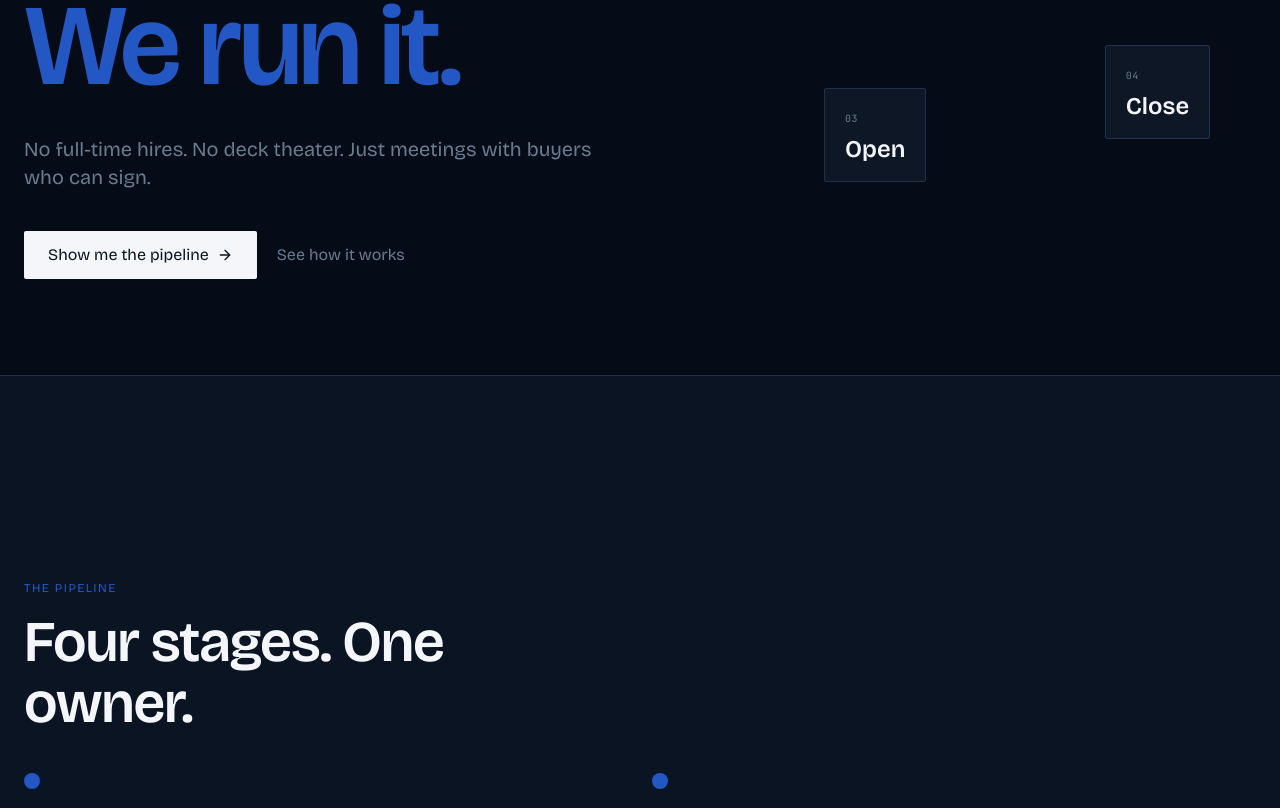
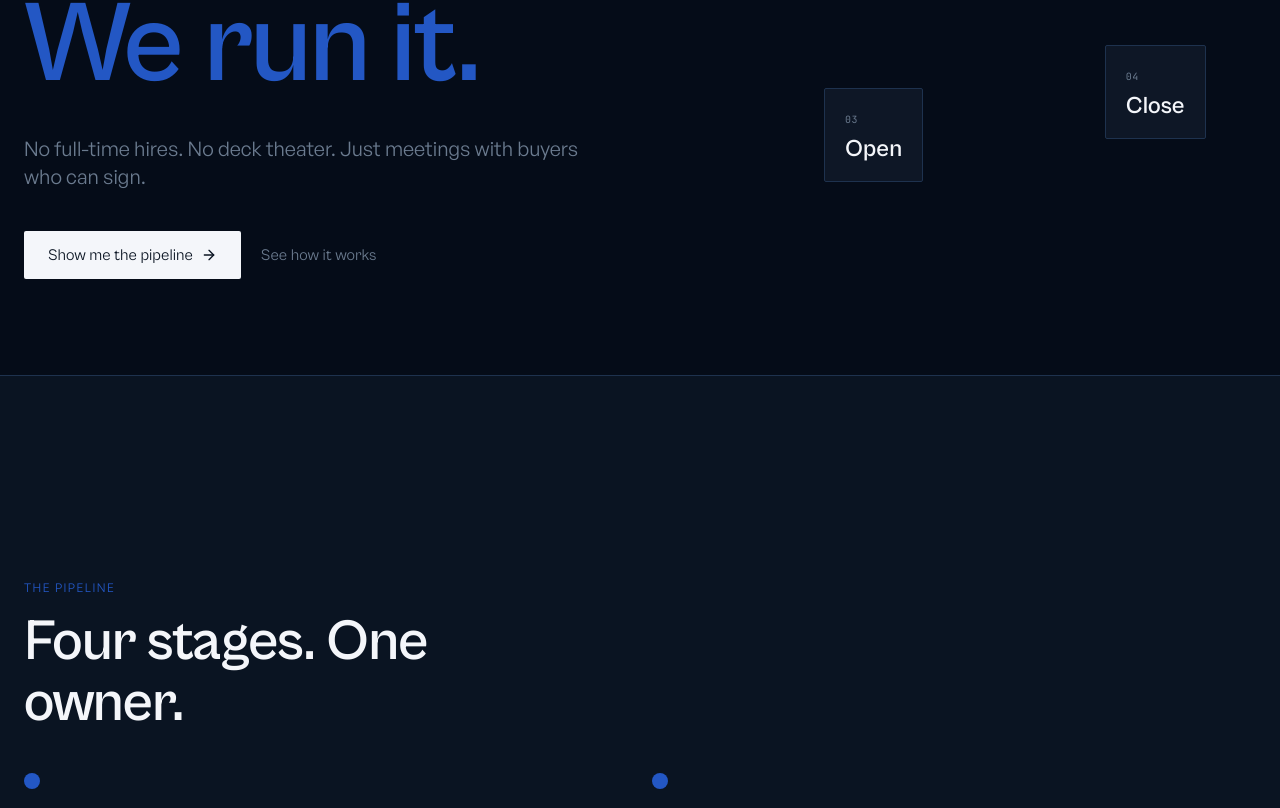
Before and after one commit to alishaheen-png/propelbd-molten, a Next.js app: page / in a window 1280 px wide. Shown: the part 452-1260 px from the top of the page. Built offline with nearby package versions, Linux system fonts and the light colour scheme.

Commit message:
fonts: self-host Cabinet Grotesk (display) + General Sans (body), kill generic Bricolage (autopsy #4)

```diff
--- a/app/globals.css
+++ b/app/globals.css
@@ -3,8 +3,11 @@
 @tailwind utilities;
 
 :root {
-  --font-bricolage: "Bricolage Grotesk", system-ui, sans-serif;
-  --font-jetbrains: "JetBrains Mono", monospace;
+  /* self-hosted per V3_AUTOPSY #4: display=Cabinet Grotesk, body=General Sans.
+     next/font sets --font-display / --font-body / --font-jetbrains on <html>. */
+  --font-display-stack: var(--font-display), "Cabinet Grotesk", system-ui, sans-serif;
+  --font-body-stack: var(--font-body), "General Sans", system-ui, sans-serif;
+  --font-bricolage: var(--font-display), "Cabinet Grotesk", system-ui, sans-serif; /* legacy alias -> Cabinet */
   --radius-editorial: 2px;
 }
 
@@ -13,12 +16,16 @@ html {
 }
 
 body {
-  font-family: var(--font-bricolage);
+  font-family: var(--font-body-stack);
   background-color: #0A1422;
   color: #F4F6FA;
   -webkit-font-smoothing: antialiased;
   -moz-osx-font-smoothing: grayscale;
   text-align: left;
+}
+
+h1, h2, h3, h4, h5, h6 {
+  font-family: var(--font-display-stack);
 }
 
 ::selection {
--- a/app/layout.tsx
+++ b/app/layout.tsx
@@ -1,12 +1,21 @@
 import type { Metadata } from "next";
-import { Bricolage_Grotesque, JetBrains_Mono } from "next/font/google";
+import localFont from "next/font/local";
+import { JetBrains_Mono } from "next/font/google";
 import "./globals.css";
 
-const bricolage = Bricolage_Grotesque({
-  subsets: ["latin"],
-  variable: "--font-bricolage",
+// Self-hosted per V3_AUTOPSY #4 (kill the single generic web-font look).
+const cabinet = localFont({
+  src: "../public/fonts/CabinetGrotesk-Variable.woff2",
+  variable: "--font-display",
   display: "swap",
-  weight: ["300", "400", "500", "600", "700"],
+  weight: "100 900",
+});
+
+const generalSans = localFont({
+  src: "../public/fonts/GeneralSans-Variable.woff2",
+  variable: "--font-body",
+  display: "swap",
+  weight: "200 700",
 });
 
 const jetbrains = JetBrains_Mono({
@@ -41,7 +50,7 @@ export default function RootLayout({
   children: React.ReactNode;
 }>) {
   return (
-    <html lang="en" className={`${bricolage.variable} ${jetbrains.variable}`}>
+    <html lang="en" className={`${cabinet.variable} ${generalSans.variable} ${jetbrains.variable}`}>
       <body className="antialiased">{children}</body>
     </html>
   );
--- a/tailwind.config.ts
+++ b/tailwind.config.ts
@@ -42,8 +42,8 @@ const config: Config = {
         },
       },
       fontFamily: {
-        display: ["var(--font-bricolage)", "system-ui", "sans-serif"],
-        body: ["var(--font-bricolage)", "system-ui", "sans-serif"],
+        display: ["var(--font-display)", "Cabinet Grotesk", "system-ui", "sans-serif"],
+        body: ["var(--font-body)", "General Sans", "system-ui", "sans-serif"],
         mono: ["var(--font-jetbrains)", "monospace"],
       },
       fontSize: {
```
Also changed, not shown: public/fonts/CabinetGrotesk-Variable.woff2 (added), public/fonts/GeneralSans-Variable.woff2 (added), 5 other files (tests, documents, lock files or other folders).
